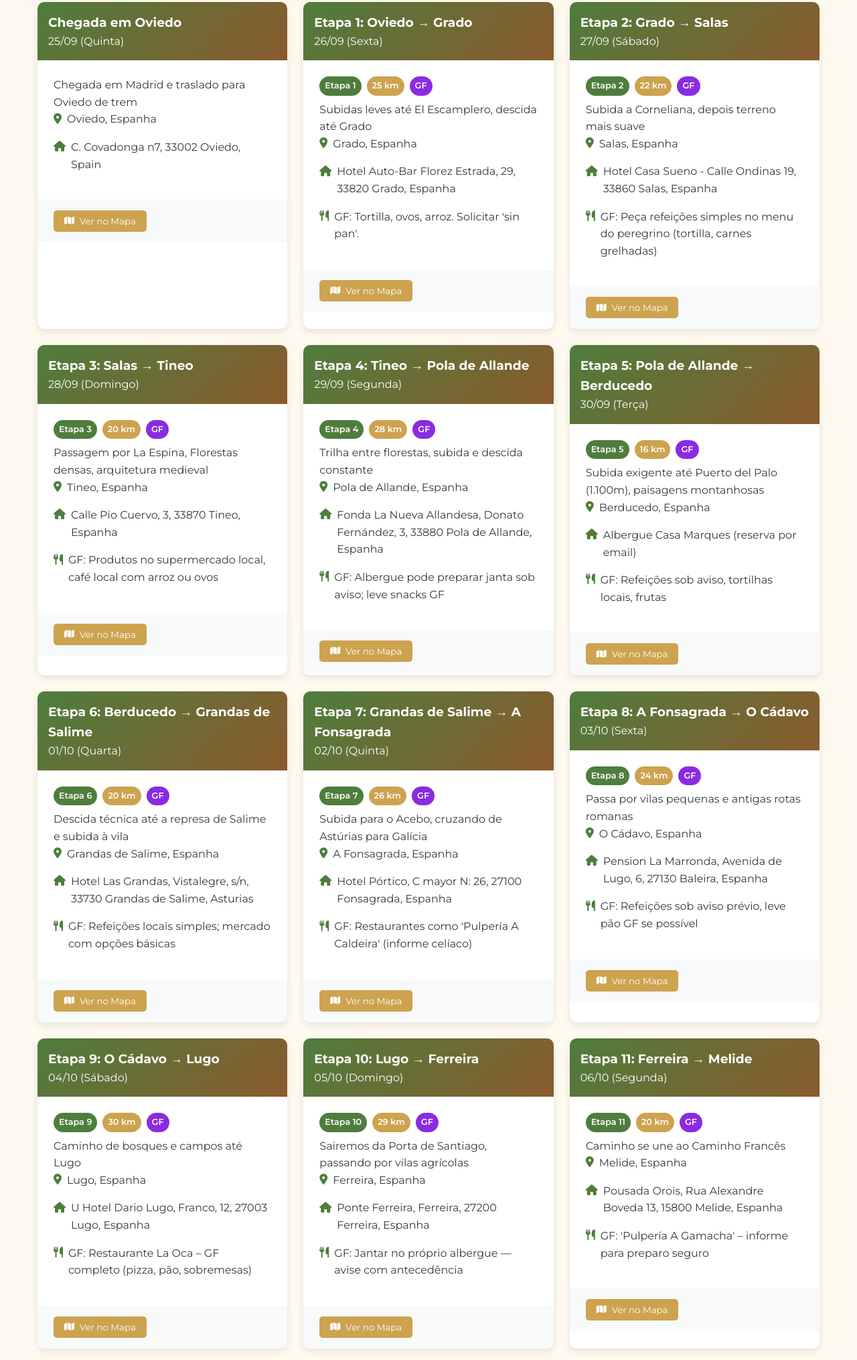
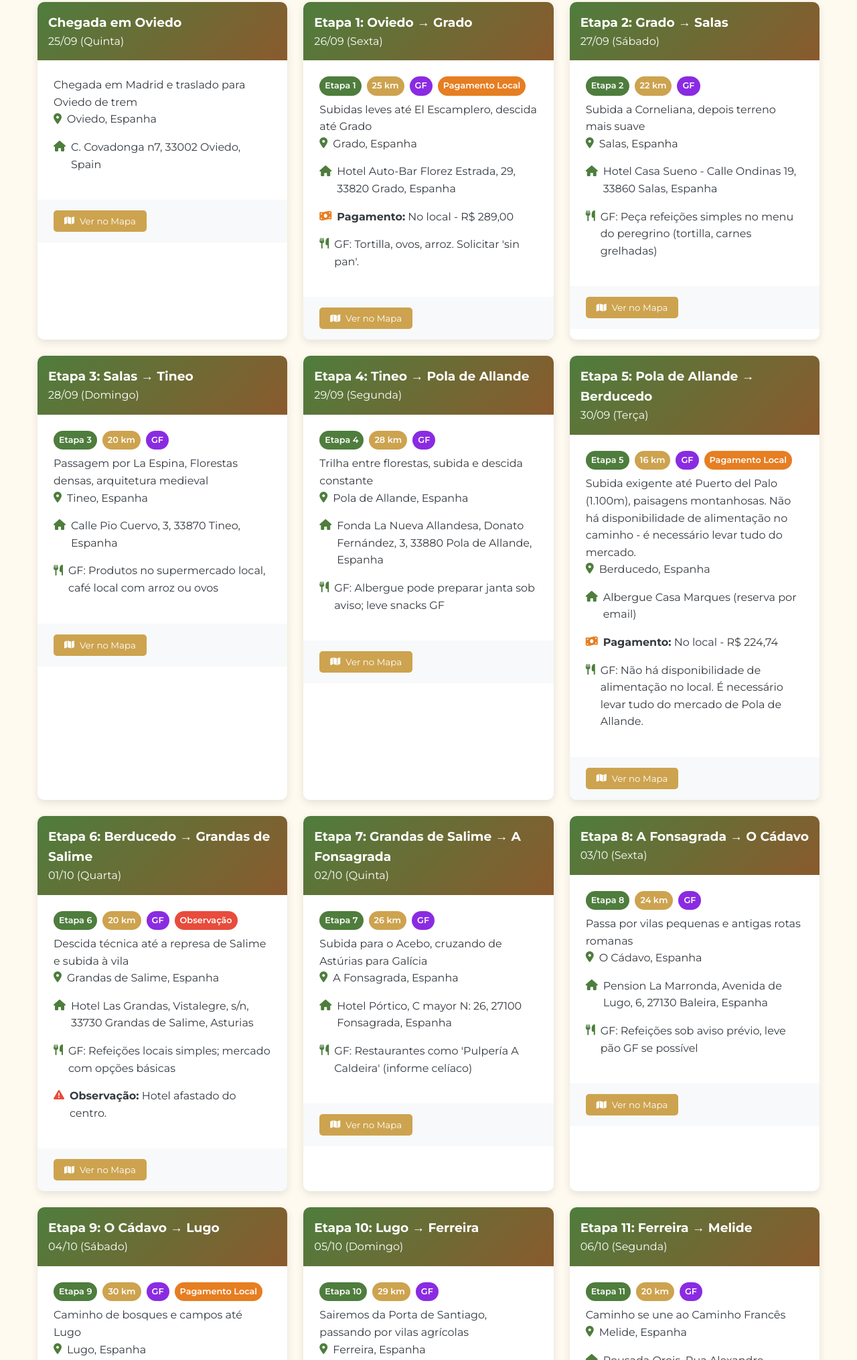
Before and after one commit to xgranville/caminho-primitivo, a plain HTML site: page index.html in a window 1280 px wide. Shown: the part 498-2528 px from the top of the page at 67% size. Drawn offline with Linux system fonts and the light colour scheme.

Commit message:
Update index.html

```diff
--- a/index.html
+++ b/index.html
@@ -20,6 +20,8 @@
             --filter-active-text: #ffffff;
             --filter-text: #5a5a5a;
             --filter-shadow: rgba(78, 125, 61, 0.2);
+            --payment-color: #e67e22;
+            --warning-color: #e74c3c;
         }
 
         * {
@@ -95,7 +97,7 @@
             background: #b89340;
         }
 
-        /* NOVO ESTILO PARA OS FILTROS */
+        /* ESTILO PARA OS FILTROS */
         .filters-container {
             margin-top: 1.5rem;
             width: 100%;
@@ -161,7 +163,7 @@
             font-size: 0.9rem;
         }
 
-        /* FIM DO NOVO ESTILO PARA FILTROS */
+        /* FIM DO ESTILO PARA FILTROS */
 
         .container {
             max-width: 1200px;
@@ -331,6 +333,16 @@
             color: white;
         }
 
+        .badge-payment {
+            background: var(--payment-color);
+            color: white;
+        }
+
+        .badge-warning {
+            background: var(--warning-color);
+            color: white;
+        }
+
         .info-item {
             display: flex;
             align-items: flex-start;
@@ -341,6 +353,14 @@
             margin-right: 0.5rem;
             color: var(--primary-color);
             margin-top: 0.2rem;
+        }
+
+        .payment-item i {
+            color: var(--payment-color);
+        }
+
+        .warning-item i {
+            color: var(--warning-color);
         }
 
         .car-rental .info-item i {
@@ -538,7 +558,7 @@
                     <ul>
                         <li>Digite qualquer termo como nome de cidade, data, tipo de comida, etc.</li>
                         <li>Use os botões de filtro para restringir sua busca a categorias específicas</li>
-                        <li>Pressione Enter ou clique no botão de busca para executar a pesquisa</li>
+                        <li>Pressione Enter или clique no botão de busca para executar a pesquisa</li>
                     </ul>
                 </div>
 
@@ -637,7 +657,8 @@
                 tipo: "etapa",
                 etapa: 1,
                 distancia: 25,
-                alimentacao: "GF: Tortilla, ovos, arroz. Solicitar 'sin pan'."
+                alimentacao: "GF: Tortilla, ovos, arroz. Solicitar 'sin pan'.",
+                pagamento: "No local - R$ 289,00"
             },
             {
                 data: "27/09 (Sábado)",
@@ -675,13 +696,14 @@
             {
                 data: "30/09 (Terça)",
                 titulo: "Etapa 5: Pola de Allande → Berducedo",
-                descricao: "Subida exigente até Puerto del Palo (1.100m), paisagens montanhosas",
+                descricao: "Subida exigente até Puerto del Palo (1.100m), paisagens montanhosas. Não há disponibilidade de alimentação no caminho - é necessário levar tudo do mercado.",
                 localizacao: "Berducedo, Espanha",
                 endereco: "Albergue Casa Marques (reserva por email)",
                 tipo: "etapa",
                 etapa: 5,
                 distancia: 16,
-                alimentacao: "GF: Refeições sob aviso, tortilhas locais, frutas"
+                alimentacao: "GF: Não há disponibilidade de alimentação no local. É necessário levar tudo do mercado de Pola de Allande.",
+                pagamento: "No local - R$ 224,74"
             },
             {
                 data: "01/10 (Quarta)",
@@ -692,7 +714,8 @@
                 tipo: "etapa",
                 etapa: 6,
                 distancia: 20,
-                alimentacao: "GF: Refeições locais simples; mercado com opções básicas"
+                alimentacao: "GF: Refeições locais simples; mercado com opções básicas",
+                observacao: "Hotel afastado do centro."
             },
             {
                 data: "02/10 (Quinta)",
@@ -725,7 +748,8 @@
                 tipo: "etapa",
                 etapa: 9,
                 distancia: 30,
-                alimentacao: "GF: Restaurante La Oca – GF completo (pizza, pão, sobremesas)"
+                alimentacao: "GF: Restaurante La Oca – GF completo (pizza, pão, sobremesas)",
+                pagamento: "No local - R$ 463,00"
             },
             {
                 data: "05/10 (Domingo)",
@@ -948,6 +972,12 @@
                 if (etapa.alimentacao) {
                     badges += `<span class="badge badge-gf">GF</span>`;
                 }
+                if (etapa.pagamento) {
+                    badges += `<span class="badge badge-payment">Pagamento Local</span>`;
+                }
+                if (etapa.observacao) {
+                    badges += `<span class="badge badge-warning">Observação</span>`;
+                }
 
                 card.innerHTML = `
                     <div class="card-header">
@@ -965,10 +995,20 @@
                             <i class="fas fa-home"></i>
                             <span>${etapa.endereco}</span>
                         </div>
+                        ${etapa.pagamento ? `
+                        <div class="info-item payment-item">
+                            <i class="fas fa-money-bill-wave"></i>
+                            <span><strong>Pagamento:</strong> ${etapa.pagamento}</span>
+                        </div>` : ''}
                         ${etapa.alimentacao ? `
                         <div class="info-item">
                             <i class="fas fa-utensils"></i>
                             <span>${etapa.alimentacao}</span>
+                        </div>` : ''}
+                        ${etapa.observacao ? `
+                        <div class="info-item warning-item">
+                            <i class="fas fa-exclamation-triangle"></i>
+                            <span><strong>Observação:</strong> ${etapa.observacao}</span>
                         </div>` : ''}
                     </div>
                     <div class="card-footer">
@@ -1285,6 +1325,12 @@
                     if (item.alimentacao) {
                         badges += `<span class="badge badge-gf">GF</span>`;
                     }
+                    if (item.pagamento) {
+                        badges += `<span class="badge badge-payment">Pagamento Local</span>`;
+                    }
+                    if (item.observacao) {
+                        badges += `<span class="badge badge-warning">Observação</span>`;
+                    }
 
                     let pontosHtml = '';
                     if (item.praias) {
@@ -1315,10 +1361,20 @@
                                 <i class="fas fa-home"></i>
                                 <span>${item.endereco}</span>
                             </div>
+                            ${item.pagamento ? `
+                            <div class="info-item payment-item">
+                                <i class="fas fa-money-bill-wave"></i>
+                                <span><strong>Pagamento:</strong> ${item.pagamento}</span>
+                            </div>` : ''}
                             ${item.alimentacao ? `
                             <div class="info-item">
                                 <i class="fas fa-utensils"></i>
                                 <span>${item.alimentacao}</span>
+                            </div>` : ''}
+                            ${item.observacao ? `
+                            <div class="info-item warning-item">
+                                <i class="fas fa-exclamation-triangle"></i>
+                                <span><strong>Observação:</strong> ${item.observacao}</span>
                             </div>` : ''}
                             ${pontosHtml}
                         </div>
```
